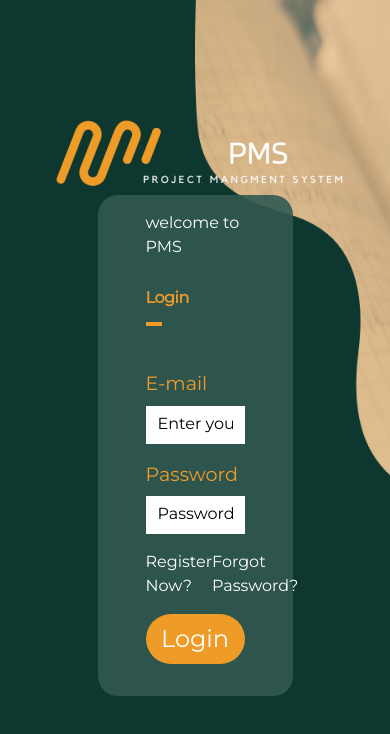
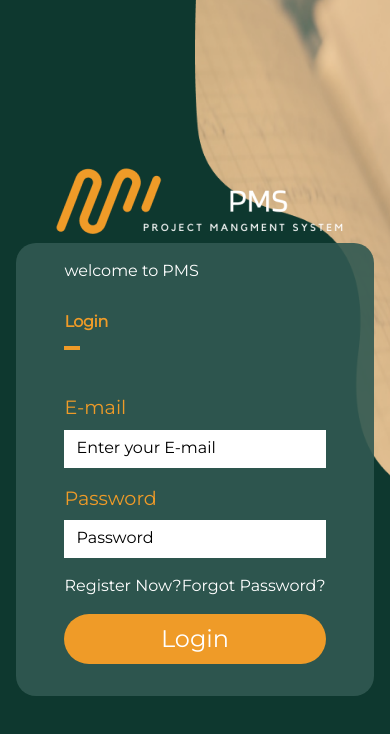
Before and after one commit to Rawan-Mohamed/project-management-system-1, a React (Vite) app: page / in a window 390 px wide. Shown: the top 734 px of the page. Built offline with nearby package versions, Linux system fonts and the light colour scheme.

Commit message:
update responsive

```diff
--- a/src/Components/Login/Login.tsx
+++ b/src/Components/Login/Login.tsx
@@ -50,9 +50,11 @@ const Login: React.FC = () => {
       <div className="text-center">
         <img src={logo} alt="logo" className='img-fluid' />
       </div>
-      <div className='w-50 mb-5'>
+      <div
+      // className='w-50 mb-5'
+      >
         <form onSubmit={handleSubmit(onSubmit)}
-          action="" className="login-wrapper m-auto mt-1 py-3 px-5">
+          action="" className="login-wrapper m-auto mt-1 py-3 px-5 w-100">
           <p className='text-white'>welcome to PMS</p>
           <h2 className='title mb-5'>Login</h2>
           <div className="form-group my-3">
```
